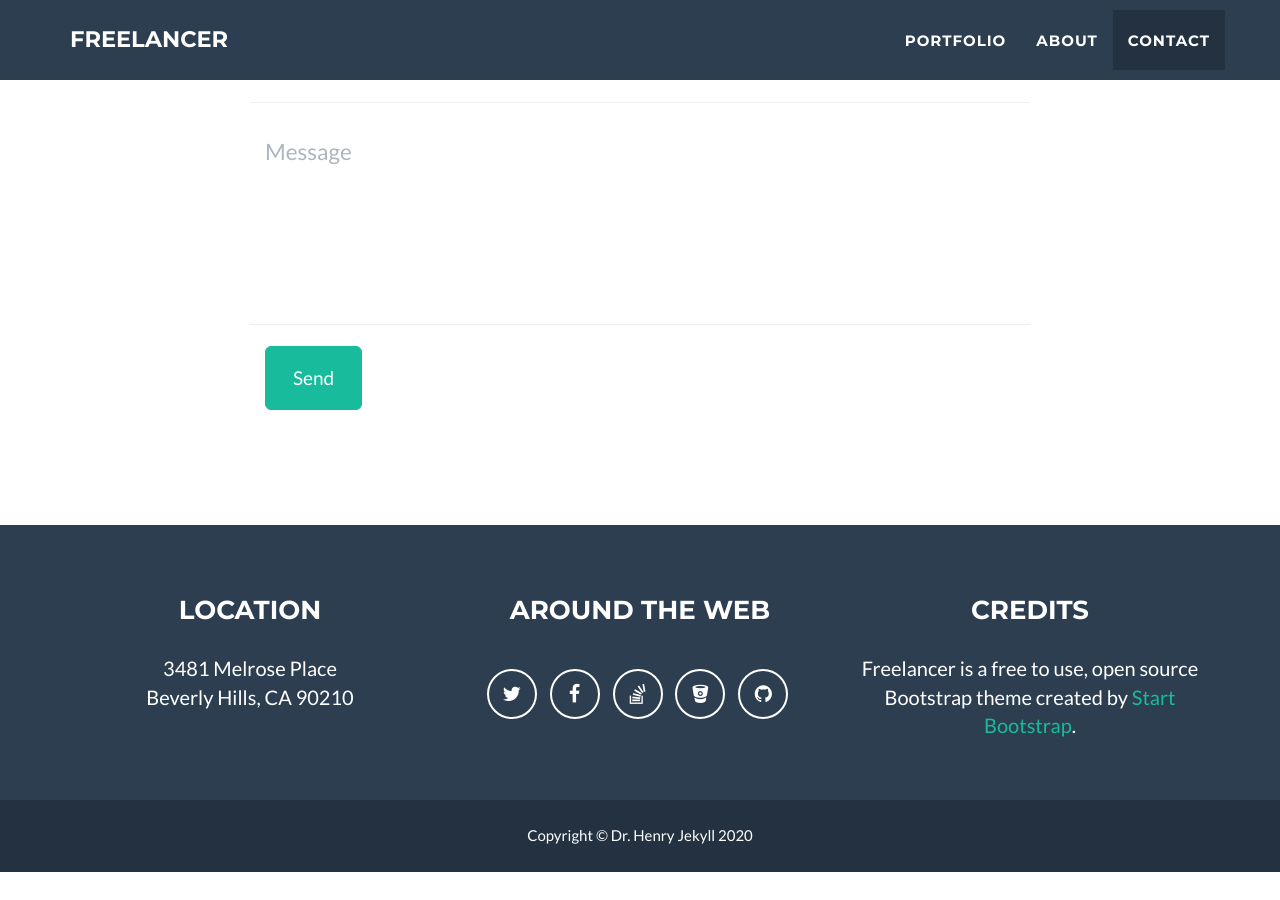
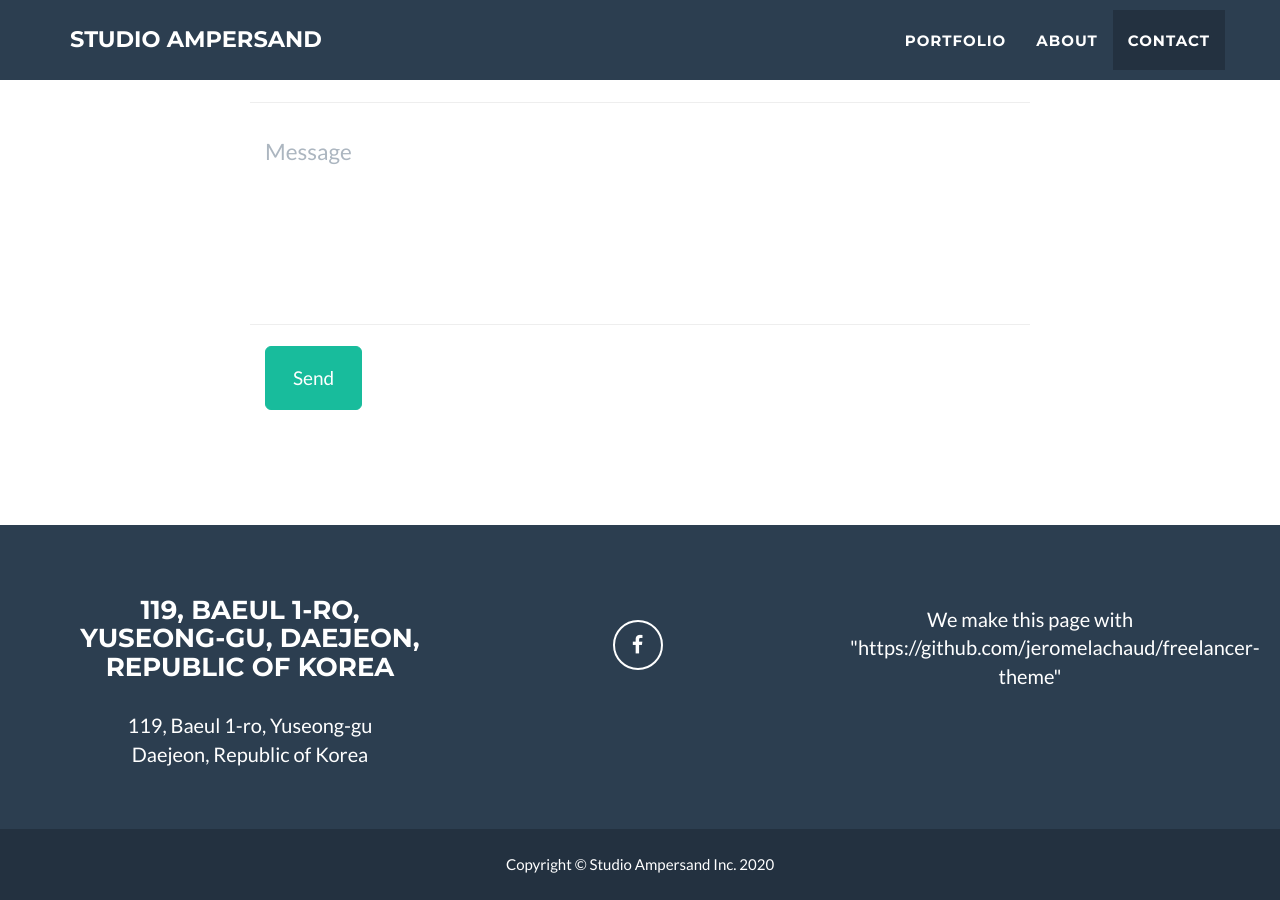
Before and after one commit to studioampersand/studioampersand.github.io, a Jekyll site: the page built from _posts/2014-07-18-project-1.markdown, in a window 1280 px wide and 900 px high, scrolled down 2520 px. Built offline with Jekyll 4.4.1, drawn with Linux system fonts in a browser that asks for light colours; before the commit the page ends 3392 px from its top, so only the background shows below that; some of the changed text lies outside the part shown.

Commit message:
Update _config.yml

```diff
--- a/_config.yml
+++ b/_config.yml
@@ -1,11 +1,11 @@
 # Site settings
-title: Freelancer
-email: your-email@domain.com
-url: https://github.com/jeromelachaud/freelancer-theme
-description: "Write an awesome description for your new site here. You can edit this line in _config.yml. It will appear in your document head meta (for Google search results) and in your feed.xml site description."
-keywords: "your keywords, separated by commas"
-skills: "Web Developer - Graphic Artist - User Experience Designer"
-meta_author: LastName FirstName
+title: Studio Ampersand
+email: studioampersand88@gmail.com
+url: https://studioampersand.github.io
+description: "We make something fun"
+keywords: "Last kingdom, 라스트 킹덤, Cube Defense, Studio Ampersand"
+skills: "Android iOS Mobile Game"
+meta_author: Studio Ampersand Inc.
 
 # Google webmaster tools
 google_verify:
@@ -21,7 +21,7 @@ contact: static
 
 # If you use disqus you need disqus shortname
 # https://help.disqus.com/customer/portal/articles/466208
-disqus_shortname: myshortname
+#disqus_shortname: myshortname
 
 # Color settings (hex-codes without the leading hash-tag)
 color:
@@ -32,31 +32,31 @@ color:
 
 # Footer settings
 footer:
-  copyright: Dr. Henry Jekyll
-  location: Location
-  social: Around the Web
-  credits: Credits
+  copyright: Studio Ampersand Inc.
+  location: 119, Baeul 1-ro, Yuseong-gu, Daejeon, Republic of Korea
+#  social: Around the Web
+#  credits: Credits
 
 # Social networks usernames (many more available: google-plus, flickr, dribbble, pinterest, instagram, tumblr, linkedin, etc.)
 social:
-  - title: twitter
-    url: http://twitter.com/jekyllrb
+#  - title: twitter
+#    url: http://twitter.com/jekyllrb
   - title: facebook
     url:
-  - title: stack-overflow
-    url: http://stackoverflow.com/questions/tagged/jekyll
-  - title: bitbucket
-    url: http://bitbucket.org/jekyll
-  - title: github
-    url: http://github.com/jekyll
+#  - title: stack-overflow
+#    url: http://stackoverflow.com/questions/tagged/jekyll
+#  - title: bitbucket
+#    url: http://bitbucket.org/jekyll
+#  - title: github
+#    url: http://github.com/jekyll
 
 # Postal address (add as many lines as necessary)
 address:
-  - line: 3481 Melrose Place
-  - line: Beverly Hills, CA 90210
+  - line: 119, Baeul 1-ro, Yuseong-gu
+  - line: Daejeon, Republic of Korea
 
 # Credits content
-credits: 'Freelancer is a free to use, open source Bootstrap theme created by <a href="http://startbootstrap.com">Start Bootstrap</a>.'
+credits: 'We make this page with "https://github.com/jeromelachaud/freelancer-theme"'
 
 # Build settings
 markdown: kramdown
```
